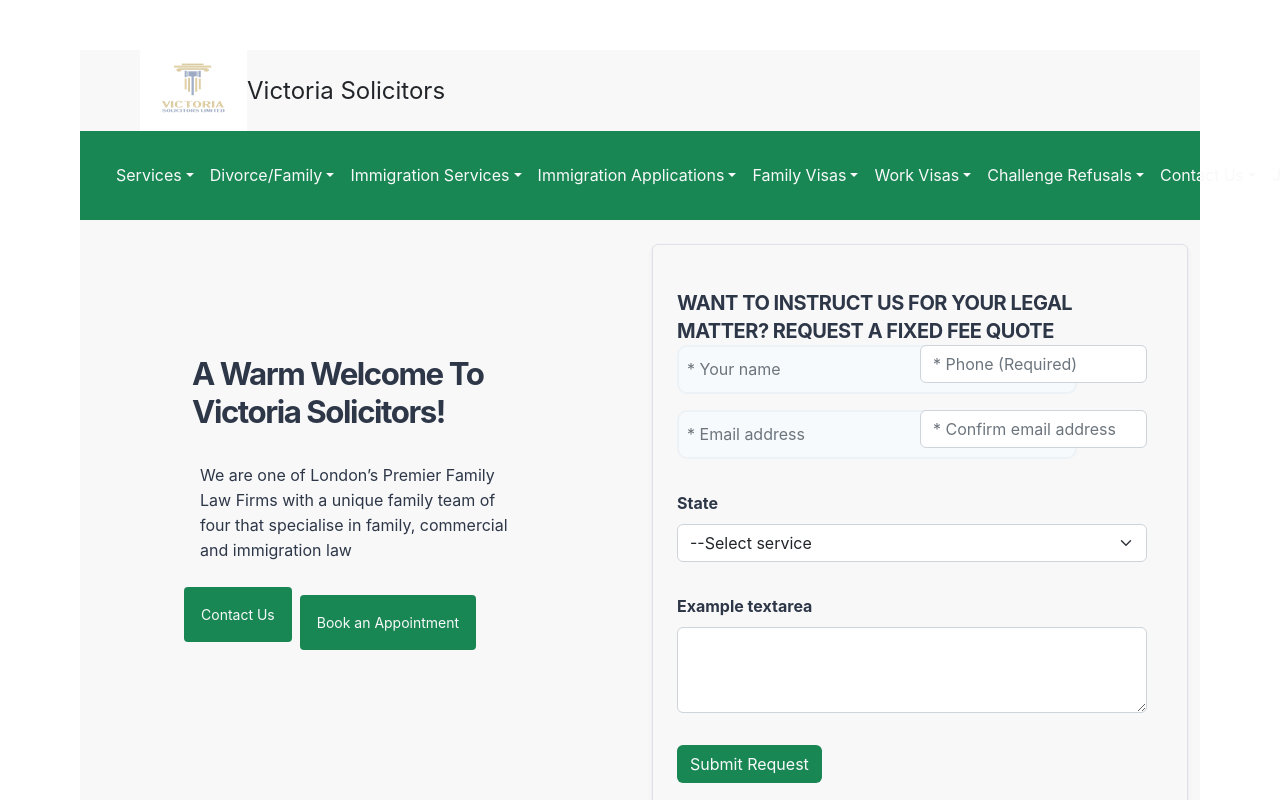
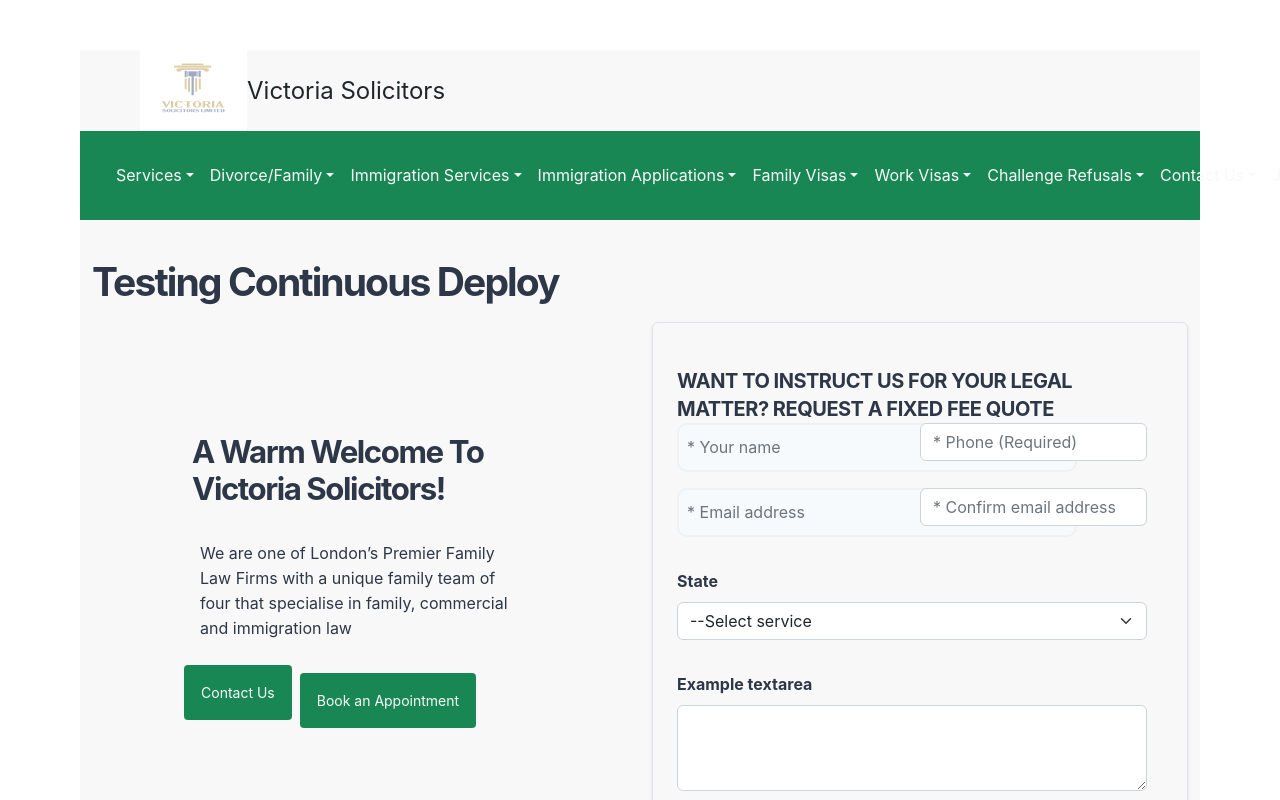
Before and after one commit to devmagos/vsl, a React (Create React App) app: page / in a window 1280 px wide. Shown: the top 800 px of the page. Built offline with nearby package versions, Linux system fonts and the light colour scheme.

Commit message:
Test continuous deploy

```diff
--- a/src/components/Footer/Footer.js
+++ b/src/components/Footer/Footer.js
@@ -73,6 +73,7 @@ function Footer() {
                 Copyright © 2020 Victoria Solicitors, All rights reserved
               </p>
               <p class="col-md-3"></p>
+
               </div>
           </div>
 
--- a/src/components/Home/Home.js
+++ b/src/components/Home/Home.js
@@ -3,20 +3,15 @@ import './Home.css';
 import Navbar from '../Navbar/Navbar';
 import Footer from '../Footer/Footer';
 import Header from '../Header/Header';
-// import Nav from 'react-bootstrap/Nav';
-// import Navbar from 'react-bootstrap/Navbar';
-// import NavDropdown from 'react-bootstrap/NavDropdown';
 import Container from 'react-bootstrap/Container';
 import Row from 'react-bootstrap/Row';
 import Col from 'react-bootstrap/Col';
 import SignupForm from '../Signup/Signup';
 import Button from 'react-bootstrap/Button';
-// import ButtonGroup from 'react-bootstrap/ButtonGroup';
 import Table from 'react-bootstrap/Table';
 import Carlysia from '../images/carlysia.png'
 import Micki from '../images/micki.png'
 import Julian from '../images/julian.png'
-// import Emily from '../images/emily.png'
 
 
 
@@ -29,6 +24,7 @@ function Home() {
       <Navbar />
       {/* Form page section below */}
     <Container>
+      <h2>Testing Continuous Deploy</h2>
       <Row className='form-solicitors'>
                 <Col md="6" className="row g-0 p-5 rounded overflow-hidden flex-md-row mb-4 h-125 position-relative">
                   <div class="row g-0 p-5 rounded overflow-hidden flex-md-row mb-4 h-md-250 position-relative">
```
